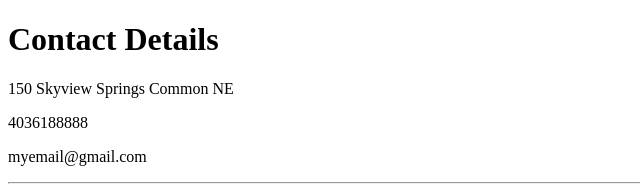
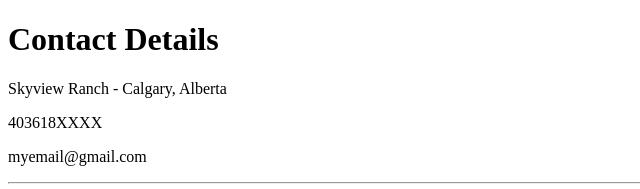
Before and after one commit to odyg/cv, a plain HTML site: page contact-me.html in a window 1280 px wide. Shown: the top 189 px of the page, 0-640 px from the left. Drawn offline with Linux system fonts and the light colour scheme.

Commit message:
Update contact-me.html

```diff
--- a/contact-me.html
+++ b/contact-me.html
@@ -6,8 +6,8 @@
   </head>
   <body>
     <h1>Contact Details</h1>
-    <p>150 Skyview Springs Common NE</p>
-    <p>4036188888</p>
+    <p>Skyview Ranch - Calgary, Alberta</p>
+    <p>403618XXXX</p>
     <p>myemail@gmail.com</p>
     <hr>
     <form class="" action="mailto:myemail@gmial.com" method="post"enctype="text/plain">
```
